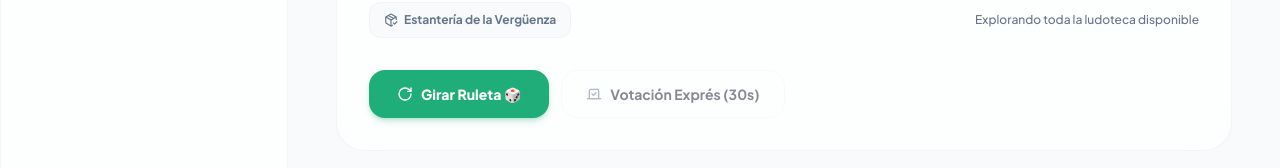
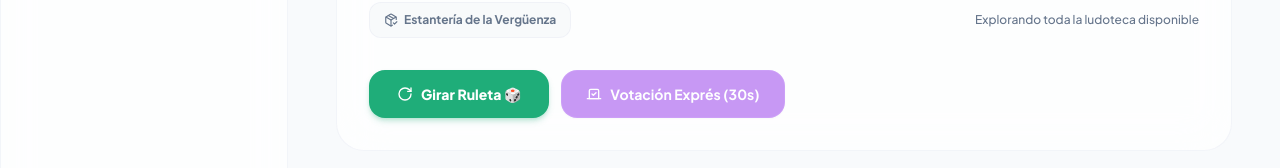
Before and after one commit to AlexitoDeveloper/boardgame-social-mvp, a React (Vite) app: page /jugar in a window 1280 px wide. Shown: the part 452-620 px from the top of the page. Built offline with nearby package versions, Linux system fonts and the light colour scheme; no server answers; the database is empty.

Commit message:
feat: add UI component library and core feature pages for play, chats, and meetups

```diff
--- a/src/components/meetup-detail/MeetupDetailAttendees.tsx
+++ b/src/components/meetup-detail/MeetupDetailAttendees.tsx
@@ -1,6 +1,6 @@
 import { Crown } from 'lucide-react'
 import { Card, CardContent, CardHeader, CardTitle, CardDescription } from '../ui/card'
-import { Tag } from '../ui/tag'
+import { Badge } from '../ui/badge'
 import { Avatar, AvatarFallback, AvatarImage } from '../ui/avatar'
 import { motion } from 'framer-motion'
 import { Link } from 'react-router-dom'
@@ -54,9 +54,9 @@ export function MeetupDetailAttendees({
             {t('meetup.attendeesCount', { current: attendees.length, max: maxPlayers })}
           </CardDescription>
         </div>
-        <Tag variant="default">
+        <Badge variant="primary-soft" className="text-xs">
           {t('meetup.spotsLeft', { count: spotsRemaining })}
-        </Tag>
+        </Badge>
       </CardHeader>
 
       <CardContent className="p-4 pt-4 sm:p-6 sm:pt-6">
@@ -104,16 +104,16 @@ export function MeetupDetailAttendees({
                   )}
 
                   {isUserOrganizer && (
-                    <Tag variant="warning" className="flex items-center gap-1 shrink-0">
+                    <Badge variant="warning" className="flex items-center gap-1 shrink-0 text-xs">
                       <Crown className="w-3 h-3 fill-current" />
                       Master
-                    </Tag>
+                    </Badge>
                   )}
 
                   {attendee.is_guest && !isUserOrganizer && (
-                    <Tag variant="secondary" className="shrink-0">
+                    <Badge variant="secondary" className="shrink-0 text-xs">
                       {t('common.guest')}
-                    </Tag>
+                    </Badge>
                   )}
                 </MotionDiv>
               )
--- a/src/components/tops/TopsSettings.tsx
+++ b/src/components/tops/TopsSettings.tsx
@@ -2,7 +2,7 @@ import { useState } from 'react'
 import { Crown, Check, Layout, Image, Eye, EyeOff } from 'lucide-react'
 import { Card, CardHeader, CardTitle, CardContent, CardDescription } from '../ui/card'
 import { Button } from '../ui/button'
-import { Tag } from '../ui/tag'
+import { Badge } from '../ui/badge'
 import { Tabs } from '../ui/tabs'
 import { Input } from '../ui/input'
 import { Switch } from '../ui/switch'
@@ -97,9 +97,9 @@ export function TopsSettings({
         </Card>
       ) : (
         <Card className="border-primary/20 shadow-xl shadow-primary/5 bg-card/60 backdrop-blur-2xl relative">
-          <Tag variant="default" size="xs" className="absolute top-2.5 right-2.5 shrink-0 select-none uppercase tracking-wider">
+          <Badge variant="default" size="sm" className="absolute top-2.5 right-2.5 shrink-0 select-none">
             <Crown className="w-2.5 h-2.5" /> {t('topsSettings.proActive')}
-          </Tag>
+          </Badge>
           <CardHeader className="pb-2">
             <CardTitle className="text-sm font-extrabold text-primary">{t('topsSettings.proOptionsTitle')}</CardTitle>
             <CardDescription className="text-xs">{t('topsSettings.proOptionsDesc')}</CardDescription>
--- a/src/components/ui/badge.tsx
+++ b/src/components/ui/badge.tsx
@@ -11,7 +11,7 @@ const badgeVariants = cva(
         default:
           "border-transparent bg-primary text-primary-foreground shadow-xs",
         secondary:
-          "border-transparent bg-muted/70 text-muted-foreground hover:bg-muted/90",
+          "border-border/40 bg-muted/90 text-foreground",
         "primary-soft":
           "bg-primary/10 text-primary border-primary/20",
         success:
@@ -27,7 +27,7 @@ const badgeVariants = cva(
         "warning-solid":
           "border-transparent bg-amber-500 text-white shadow-xs",
         purple:
-          "bg-purple-500/10 text-purple-400 border-purple-500/25",
+          "bg-purple-500/15 text-purple-700 dark:text-purple-300 border-purple-500/30",
         "purple-solid":
           "border-transparent bg-purple-600 text-white shadow-xs",
         outline: "border-border/40 text-foreground bg-transparent",
--- a/src/components/ui/button.tsx
+++ b/src/components/ui/button.tsx
@@ -17,9 +17,11 @@ const buttonVariants = cva(
         outline:
           "border border-border/60 bg-transparent shadow-sm hover:bg-muted/50 hover:text-foreground",
         secondary:
-          "bg-muted/70 text-muted-foreground border border-border/30 hover:bg-muted/80 hover:text-foreground",
+          "bg-muted/90 text-foreground border border-border/50 shadow-xs hover:bg-muted hover:border-border active:scale-[0.98] transition-all",
         ghost: "hover:bg-muted/50 hover:text-foreground",
         link: "text-primary underline-offset-4 hover:underline",
+        purple:
+          "bg-purple-600 hover:bg-purple-700 text-white shadow-sm border border-purple-500/40 active:scale-[0.98] transition-all",
         premium:
           "bg-gradient-to-r from-primary to-emerald-400 hover:from-primary/95 hover:to-emerald-500 text-white border border-primary/20 shadow-md shadow-primary/15",
       },
--- a/src/components/ui/tag.tsx
+++ b/src/components/ui/tag.tsx
@@ -13,7 +13,7 @@ const tagVariants = cva(
         "default-solid":
           "border-transparent bg-primary text-primary-foreground",
         secondary:
-          "border-border/30 bg-muted/70 text-muted-foreground hover:bg-muted/90",
+          "border-border/40 bg-muted/90 text-foreground",
         "secondary-solid":
           "border-border/40 bg-card text-card-foreground shadow-sm",
         success:
@@ -29,7 +29,7 @@ const tagVariants = cva(
         "warning-solid":
           "border-transparent bg-amber-500 text-white",
         purple:
-          "border-purple-500/25 bg-purple-500/10 text-purple-400",
+          "border-purple-500/30 bg-purple-500/15 text-purple-700 dark:text-purple-300",
         "purple-solid":
           "border-transparent bg-purple-600 text-white",
         outline:
--- a/src/index.css
+++ b/src/index.css
@@ -14,6 +14,9 @@
     /* Vibrant Emerald Gaming Felt Accent */
     --primary: 158 70% 40%;
     --primary-foreground: 0 0% 100%;
+    /* Royal Purple Secondary Accent */
+    --secondary: 270 91% 96%;
+    --secondary-foreground: 273 67% 39%;
     --success: 142.1 76.2% 36.3%;
     --success-foreground: 0 0% 100%;
     --muted: 210 28% 95%;
@@ -34,6 +37,9 @@
     /* Vibrant Emerald Gaming Felt Accent (#10B981) */
     --primary: 158 70% 43%;
     --primary-foreground: 0 0% 100%;
+    /* Royal Purple Secondary Accent (#D8B4FE / 10.5:1 contrast) */
+    --secondary: 271 70% 18%;
+    --secondary-foreground: 270 95% 82%;
     --success: 152 65% 42%;
     --success-foreground: 0 0% 100%;
     --muted: 222 30% 15%;
--- a/src/pages/ChatsPage.tsx
+++ b/src/pages/ChatsPage.tsx
@@ -18,7 +18,7 @@ import { Button } from '../components/ui/button'
 import { Input } from '../components/ui/input'
 import { Form } from '../components/ui/form'
 import { Avatar, AvatarFallback, AvatarImage } from '../components/ui/avatar'
-import { Tag } from '../components/ui/tag'
+import { Badge } from '../components/ui/badge'
 import { OptimizedImage } from '../components/ui/OptimizedImage'
 import { Meetup, MeetupMessage, Game } from '../types'
 import { motion, AnimatePresence } from 'framer-motion'
@@ -429,9 +429,9 @@ export function ChatsPage() {
           <h1 className="text-lg font-black tracking-tight flex items-center gap-2 text-foreground">
             <MessageSquare className="w-5 h-5 text-muted-foreground" /> {t('chats.title')}
           </h1>
-          <Tag variant="secondary" className="font-extrabold text-xs px-2 py-0.5 rounded-full">
+          <Badge variant="secondary" className="text-xs px-2.5 py-0.5">
             {visibleMeetups.length} {visibleMeetups.length === 1 ? t('chats.roomCount_one') : t('chats.roomCount_other')}
-          </Tag>
+          </Badge>
         </div>
 
         <div className="flex-1 overflow-y-auto p-3.5 space-y-2.5 custom-scrollbar">
--- a/src/pages/PlayPage.tsx
+++ b/src/pages/PlayPage.tsx
@@ -633,15 +633,15 @@ export function PlayPage() {
 
           <Button
             type="button"
-            variant="outline"
+            variant="purple"
             size="lg"
             disabled={isSpinning || loadingGames || filteredGames.length === 0}
             onClick={() => {
               setShowVotingModal(true)
             }}
-            className="w-full sm:w-auto rounded-2xl font-bold text-sm h-12 px-6 border-border/40 hover:border-primary/40 flex items-center justify-center gap-2 transition-all shadow-xs"
+            className="w-full sm:w-auto rounded-2xl font-bold text-sm h-12 px-6 flex items-center justify-center gap-2 transition-all shadow-sm"
           >
-            <Vote className="w-4 h-4 text-muted-foreground" />
+            <Vote className="w-4 h-4 text-white" />
             <span>{t('play.expressVoting', 'Votación Exprés (30s)')}</span>
           </Button>
 
--- a/tailwind.config.js
+++ b/tailwind.config.js
@@ -15,6 +15,10 @@ export default {
         primary: {
           DEFAULT: 'hsl(var(--primary))',
           foreground: 'hsl(var(--primary-foreground))',
+        },
+        secondary: {
+          DEFAULT: 'hsl(var(--secondary))',
+          foreground: 'hsl(var(--secondary-foreground))',
         },
         muted: {
           DEFAULT: 'hsl(var(--muted))',
```
